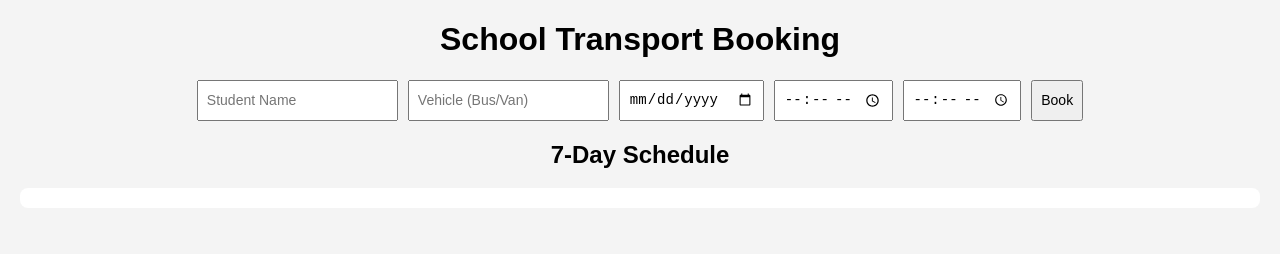
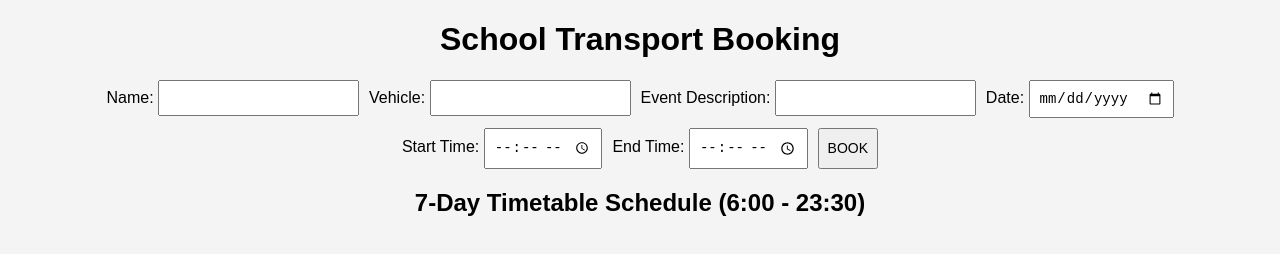
Before and after one commit to LandoNoPolePostion/school-transport-booking-system-prototype-v1.2, a website: page index.html in a window 1280 px wide. Drawn offline with Linux system fonts and the light colour scheme; no server answers.

Commit message:
Update index.html

```diff
--- a/index.html
+++ b/index.html
@@ -7,19 +7,53 @@
   <link rel="stylesheet" href="styles.css">
 </head>
 <body>
+
   <h1>School Transport Booking</h1>
 
-  <form id="booking-form">
-    <input type="text" id="name" placeholder="Student Name" required>
-    <input type="text" id="vehicle" placeholder="Vehicle (Bus/Van)" required>
-    <input type="date" id="date" required>
-    <input type="time" id="start" required>
-    <input type="time" id="end" required>
-    <button type="submit">Book</button>
-  </form>
+  <!-- INPUT AREA -->
+  <div class="formContainer">
+    <form id="bookingForm">
 
-  <h2>7-Day Schedule</h2>
-  <div id="schedule"></div>
+      <div class="formRow">
+        <label>Name:</label>
+        <input type="text" id="name" required>
+      </div>
+
+      <div class="formRow">
+        <label>Vehicle:</label>
+        <input type="text" id="vehicle" required>
+      </div>
+
+      <div class="formRow">
+        <label>Event Description:</label>
+        <input type="text" id="event" required>
+      </div>
+
+      <div class="formRow">
+        <label>Date:</label>
+        <input type="date" id="date" required>
+      </div>
+
+      <div class="formRow">
+        <label>Start Time:</label>
+        <input type="time" id="startTime" required>
+      </div>
+
+      <div class="formRow">
+        <label>End Time:</label>
+        <input type="time" id="endTime" required>
+      </div>
+
+      <button id="bookBtn" type="submit">BOOK</button>
+    </form>
+  </div>
+
+  <!-- SCHEDULE WRAPPER -->
+  <h2 class="schedTitle">7-Day Timetable Schedule (6:00 - 23:30)</h2>
+
+  <div class="scheduleWrapper">
+    <!-- Schedule will be injected here by script.js -->
+  </div>
 
   <script src="script.js"></script>
 </body>
```
